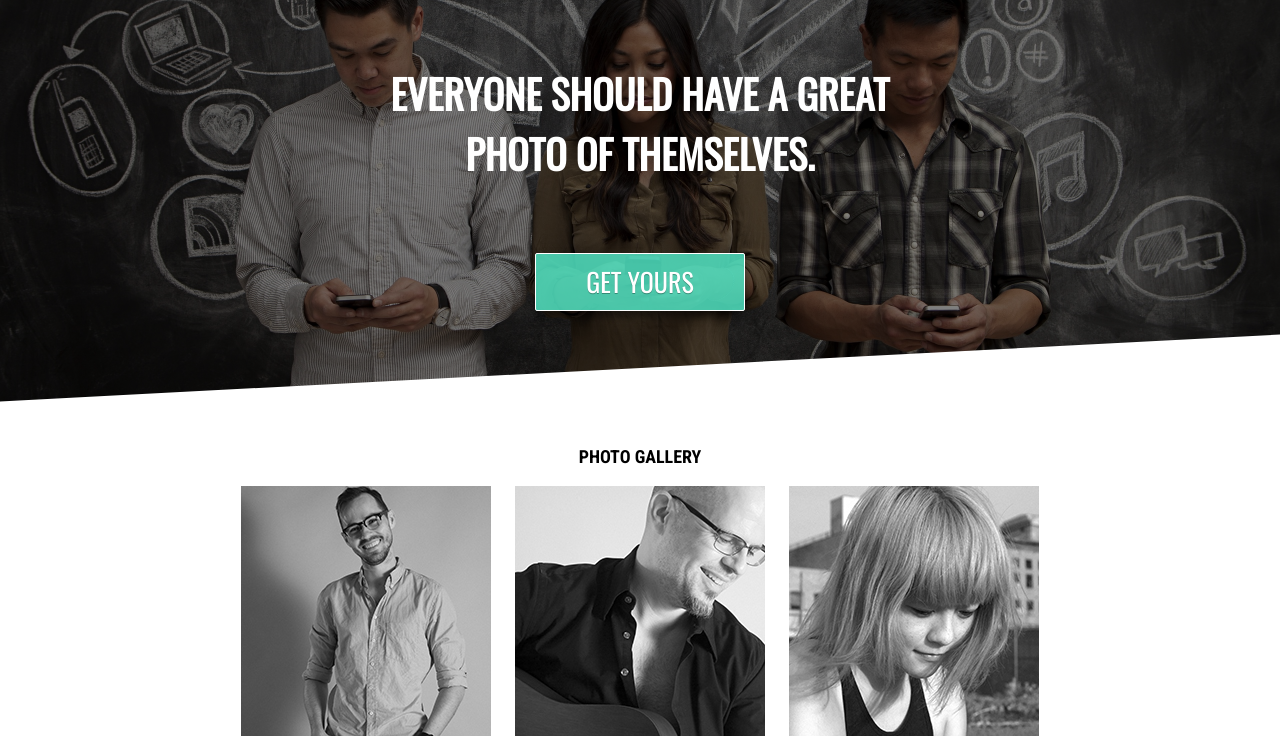
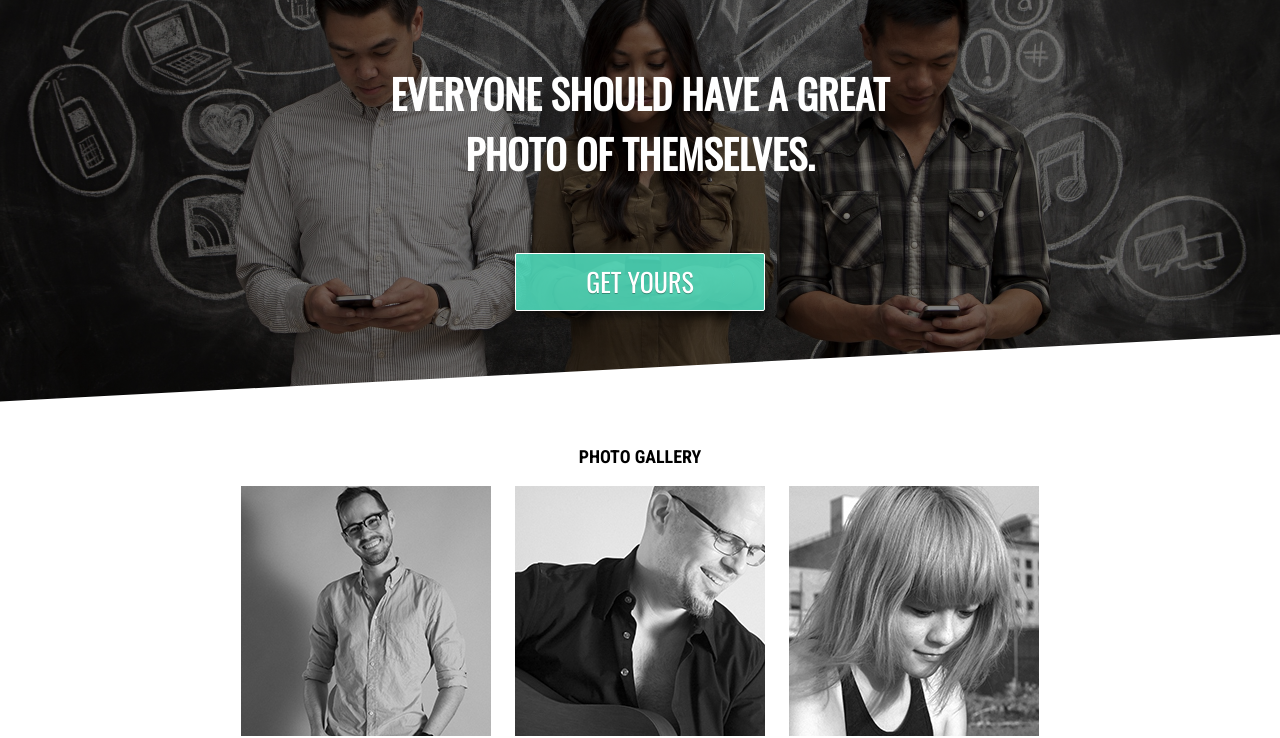
Before and after one commit to iamstephane/headshotbrooklyn, a plain HTML site: page index.html in a window 1280 px wide. Shown: the part 52-790 px from the top of the page. Drawn offline with nearby package versions, Linux system fonts and the light colour scheme; a script that the page names is missing.

Commit message:
changing button padding and min-size

```diff
--- a/css/style.css
+++ b/css/style.css
@@ -33,8 +33,8 @@ a:hover{
 	text-transform: uppercase;
 	text-align:center;
 	display:inline-block;
-	padding:15px 50px;
-	min-width:100px;
+	padding:15px 0;
+	min-width:250px;
 	text-decoration: none;
 	border:1px solid #fff;
 	border-radius:2px;
```
